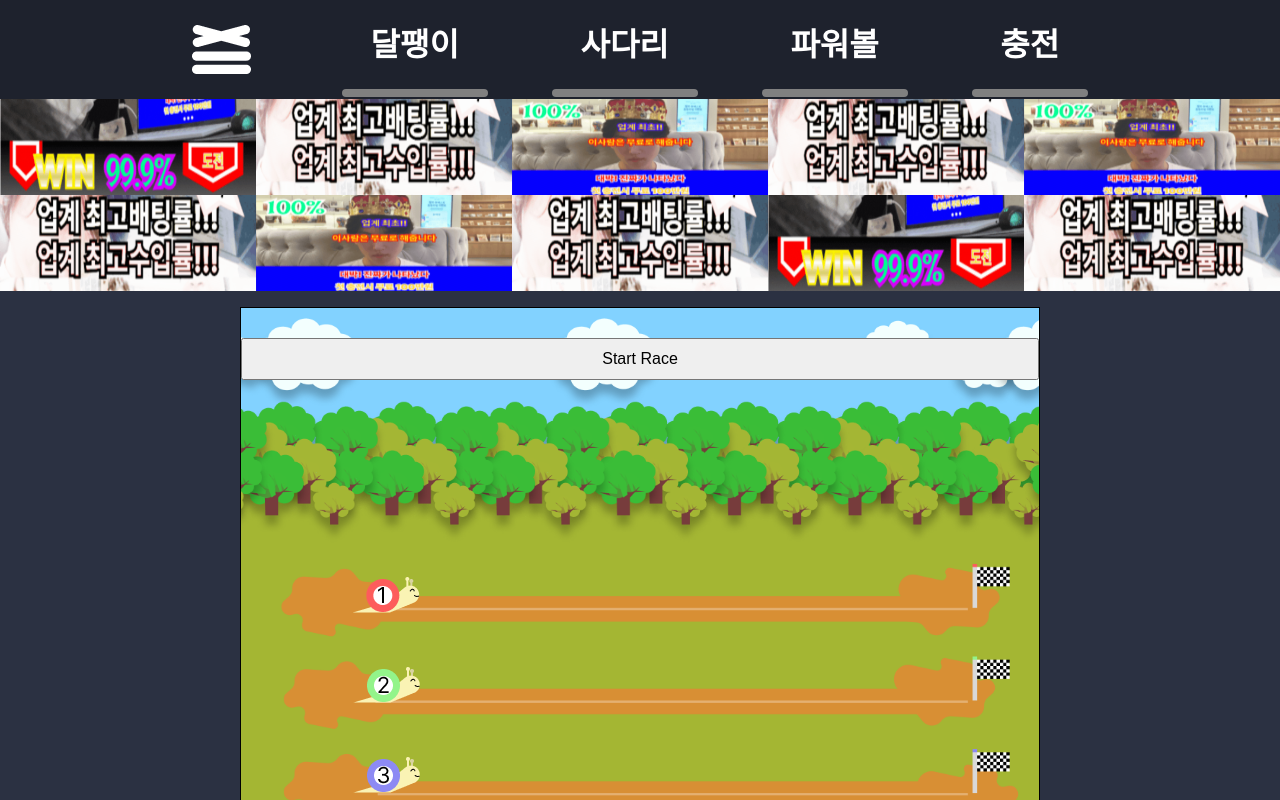
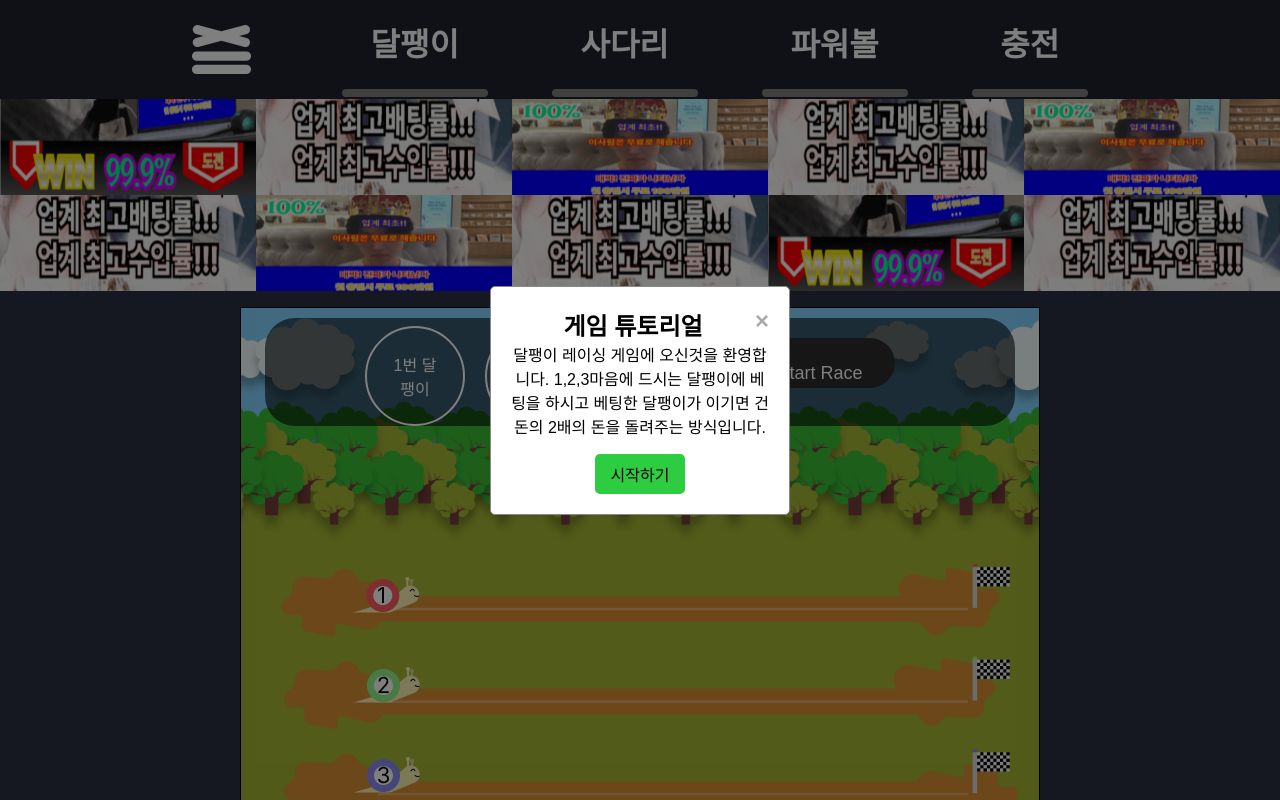
Before and after one commit to Gaft-sdhs/no-gambling-front, a React (Vite) app: page /snail in a window 1280 px wide. Before the commit this address had no page. Shown: the top 800 px of the page. Built offline with nearby package versions, Linux system fonts and the light colour scheme.

Commit message:
달팽이 고치고 앱 화면 일때 모달창

```diff
--- a/src/App.jsx
+++ b/src/App.jsx
@@ -1,15 +1,36 @@
+// src/App.jsx
+import React, { useState, useEffect } from "react";
+import { Route, Routes, Navigate } from "react-router-dom";
 import Header from "./components/header/Header";
 import Index from "./pages/Index";
 import Snail from "./pages/Snail";
 import Ladder from "./pages/Ladder";
 import PowerBall from "./pages/PowerBall";
-import { Route, Routes, Navigate } from "react-router-dom";
-
+import MobileWarning from "../src/components/MobileWarning/MobileWarning.jsx";
 import "./css/index.css";
 
 function App() {
+  const [showModal, setShowModal] = useState(false);
+
+  useEffect(() => {
+    const checkScreenSize = () => {
+      if (window.innerWidth < 1024) { // 모바일 화면 크기 예시로 1024px 이하로 설정
+        setShowModal(true);
+      } else {
+        setShowModal(false);
+      }
+    };
+
+    checkScreenSize();
+    window.addEventListener('resize', checkScreenSize);
+    return () => {
+      window.removeEventListener('resize', checkScreenSize);
+    };
+  }, []);
+
   return (
     <>
+      {showModal && <MobileWarning />}
       <Header />
       <Routes>
         <Route path="/" element={<Index />} />
--- /dev/null
+++ b/src/components/MobileWarning/MobileWarning.jsx.jsx
@@ -0,0 +1,13 @@
+// src/components/MobileWarning.jsx
+import React from 'react';
+import './css/MobileWarning.css';
+
+const MobileWarning = () => (
+  <div className="modal">
+    <div className="modal-content">
+      <h2>PC로 접속해 주세요.</h2>
+    </div>
+  </div>
+);
+
+export default MobileWarning;
--- /dev/null
+++ b/src/components/MobileWarning/css/MobileWarning.css
@@ -0,0 +1,24 @@
+/* src/css/MobileWarning.css */
+.modal {
+    position: fixed;
+    top: 0;
+    left: 0;
+    width: 100%;
+    height: 100%;
+    background-color: rgba(0, 0, 0, 0.5);
+    display: flex;
+    justify-content: center;
+    align-items: center;
+    z-index: 1000;
+  }
+
+  .modal-content {
+    background-color: white;
+    padding: 20px;
+    border-radius: 5px;
+    text-align: center;
+  }
+
+  h2 {
+    margin: 0;
+  }
--- /dev/null
+++ b/src/components/snail/BetModal.jsx
@@ -0,0 +1,51 @@
+import React, { useState } from 'react';
+
+const BetModal = ({ user, currentBet, placeBet, setShowBetModal, snailIndex }) => {
+  const [betAmount, setBetAmount] = useState('');
+
+  const handleBet = () => {
+    if (betAmount === '' || parseInt(betAmount) <= 0) {
+      alert('올바른 베팅 금액을 입력하세요.');
+      return;
+    }
+    if (parseInt(betAmount) > user.assets) {
+      alert('자산보다 많은 금액을 배팅할 수 없습니다.');
+      return;
+    }
+
+    // 베팅 금액과 선택된 달팽이 인덱스를 로컬 스토리지에 저장
+    const betData = { snailIndex, amount: parseInt(betAmount) };
+    localStorage.setItem('snailBet', JSON.stringify(betData));
+
+    placeBet(parseInt(betAmount));
+    setShowBetModal(false);
+  };
+
+  const explanation = {
+    '+': '합계 값보다 더 크다고 예측합니다.',
+    '-': '합계 값보다 더 작다고 예측합니다.',
+    '=': '합계 값과 같다고 예측합니다.',
+  }[currentBet];
+
+  return (
+    <div className="modal" style={{ display: 'flex' }}>
+      <div className="modal-content">
+        <span className="close" onClick={() => setShowBetModal(false)}>&times;</span>
+        <h2>배팅하기</h2>
+        <p>사용자: <span id="userName">{user.name}</span></p>
+        <p>자산: $<span id="userAssets">{user.assets}</span></p>
+        <p id="betExplanation">{explanation}</p>
+        <input
+          type="number"
+          id="betAmount"
+          value={betAmount}
+          onChange={(e) => setBetAmount(e.target.value)}
+          placeholder="배팅 금액 입력"
+        />
+        <button className="bet-button" onClick={handleBet}>배팅</button>
+      </div>
+    </div>
+  );
+};
+
+export default BetModal;
--- a/src/components/snail/SnailRace.jsx
+++ b/src/components/snail/SnailRace.jsx
@@ -1,13 +1,8 @@
-const SnailRace = ({ snailPng, snailIndex, position, speed, top }) => {
+import React from 'react';
+
+const SnailRace = ({ snailIndex, position, speed, top, snailPng }) => {
   return (
-    <div
-      className="snail"
-      style={{
-        left: `${position}%`,
-        transition: `left ${speed}s linear`,
-        top: `${top}%`,
-      }}
-    >
+    <div className="snail" style={{ left: `${position}%`, transition: `left ${speed}s linear`, top: `${top}%` }}>
       <img src={snailPng} alt={`snail-${snailIndex}`} />
     </div>
   );
--- /dev/null
+++ b/src/components/snail/TutorialModal.jsx
@@ -0,0 +1,37 @@
+import React, { useState, useEffect } from 'react';
+import './css/modal.css'; // 경로 확인
+
+const TutorialModal = () => {
+  const [isVisible, setIsVisible] = useState(false);
+
+  useEffect(() => {
+    const hasSeenTutorial = localStorage.getItem('sailTutor');
+    if (!hasSeenTutorial) {
+      setIsVisible(true);
+    }
+  }, []);
+
+  const closeModal = () => {
+    localStorage.setItem('sailTutor', 'true');
+    setIsVisible(false);
+  };
+
+  if (!isVisible) return null;
+
+  return (
+    <div className="modal" style={{ display: isVisible ? 'flex' : 'none' }}>
+      <div className="modal-content">
+        <span className="close" onClick={closeModal}>&times;</span>
+        <h2>게임 튜토리얼</h2>
+        <p>달팽이 레이싱 게임에 오신것을 환영합니다.
+            1,2,3마음에 드시는 달팽이에 베팅을 하시고
+            베팅한 달팽이가 이기면 건돈의 2배의 돈을
+            돌려주는 방식입니다.
+        </p>
+        <button className="bet-button" onClick={closeModal}>시작하기</button>
+      </div>
+    </div>
+  );
+};
+
+export default TutorialModal;
--- /dev/null
+++ b/src/components/snail/css/modal.css
@@ -0,0 +1,64 @@
+.modal {
+    display: none;
+    position: fixed;
+    z-index: 1;
+    left: 0;
+    top: 0;
+    width: 100%;
+    height: 100%;
+    overflow: auto;
+    background-color: rgba(0,0,0,0.5);
+    justify-content: center;
+    align-items: center;
+  }
+
+  .modal-content {
+    background-color: #fefefe;
+    margin: auto;
+    padding: 2rem;
+    border: 1px solid #888;
+    width: 80%;
+    max-width: 300px;
+    border-radius: 0.625rem;
+    text-align: center;
+  }
+
+  .modal-content h2,
+  .modal-content p,
+  .modal-content input,
+  .modal-content button {
+    color: black;
+  }
+
+  .close {
+    color: #aaa;
+    float: right;
+    font-size: 1.5rem;
+    font-weight: bold;
+  }
+
+  .close:hover,
+  .close:focus {
+    color: #000;
+    text-decoration: none;
+    cursor: pointer;
+  }
+
+  .bet-button {
+    padding: 0.5rem 1rem;
+    margin-top: 1rem;
+    border: none;
+    border-radius: 0.3125rem;
+    cursor: pointer;
+    background-color: #2ECC40;
+    color: white;
+    font-size: 1rem;
+  }
+
+  .tutorial-slide {
+    display: none;
+  }
+
+  .tutorial-slide.active {
+    display: block;
+  }
--- a/src/pages/Snail.jsx
+++ b/src/pages/Snail.jsx
@@ -1,7 +1,8 @@
-import { useState, useEffect } from "react";
+import React, { useState, useEffect } from "react";
 import SnailRace from "../components/snail/SnailRace";
 import Ranking from "../components/ranking/Ranking";
-
+import TutorialModal from "../components/snail/TutorialModal";
+import BetModal from '../components/snail/BetModal';
 import snailImage1 from "../assets/1snail.png";
 import snailImage2 from "../assets/2snail.png";
 import snailImage3 from "../assets/3snail.png";
@@ -12,11 +13,17 @@ import "./css/snail.css";
 const snailImages = [snailImage1, snailImage2, snailImage3];
 
 const Snail = () => {
+  const [showBetModal, setShowBetModal] = useState(false);
+  const [selectedSnail, setSelectedSnail] = useState(null); // 선택된 달팽이 번호 저장 상태
   const [snails] = useState(["1", "2", "3"]);
   const [positions, setPositions] = useState([14, 14, 14]); // 시작 위치 조정
   const [isRacing, setIsRacing] = useState(false);
   const [speeds, setSpeeds] = useState([0, 0, 0]);
   const [intervalId, setIntervalId] = useState(null);
+  const [voteCounts, setVoteCounts] = useState([0, 0, 0]); // 투표 수 저장 배열
+  const [selectedVote, setSelectedVote] = useState(null); // 선택된 투표 저장 상태
+  const [user, setUser] = useState({ name: '사용자 이름', assets: 100 }); // 사용자 정보 상태
+  const [currentBet, setCurrentBet] = useState('+'); // 현재 선택된 배팅 설명 상태
 
   const getRandomSpeed = () => Math.random() * 4 + 4; // 2초에서 7초 사이의 랜덤 속도
 
@@ -54,8 +61,24 @@ const Snail = () => {
     setIsRacing(false);
   };
 
+  const handleVote = (index) => {
+    if (!isRacing) {
+      setSelectedVote(index);
+      const newVoteCounts = [...voteCounts];
+      newVoteCounts[index] += 1;
+      setVoteCounts(newVoteCounts);
+    }
+  };
+
+  const placeBet = (amount) => {
+    // 여기서 베팅 처리 로직 구현
+    console.log(`베팅 금액: ${amount}`);
+    // 베팅 처리 로직을 작성하고 필요한 상태 업데이트를 수행하세요.
+  };
+
   return (
     <main className="Snail">
+      <TutorialModal />
       <section className="container">
         <div className="race-track" style={{ backgroundImage: `url("${snailBg}")` }}>
           {snails.map((snail, index) => (
@@ -68,12 +91,24 @@ const Snail = () => {
               top={index * 15 + 45} // 간격 조정 및 위치 내리기
             />
           ))}
-          <button onClick={startRace} disabled={isRacing}>
-            Start Race
-          </button>
+          <div className="button-container">
+            <button className={selectedVote === 0 ? "vote-button selected-red" : "vote-button"} onClick={() => handleVote(0)}>1번 달팽이</button>
+            <button className={selectedVote === 1 ? "vote-button selected-green" : "vote-button"} onClick={() => handleVote(1)}>2번 달팽이</button>
+            <button className={selectedVote === 2 ? "vote-button selected-blue" : "vote-button"} onClick={() => handleVote(2)}>3번 달팽이</button>
+            <button className="start-button" onClick={startRace} disabled={isRacing}>Start Race</button>
+          </div>
         </div>
         <Ranking/>
       </section>
+      {showBetModal && (
+        <BetModal
+          user={user} // 사용자 정보 전달
+          currentBet={currentBet} // 현재 선택된 배팅 설명 전달
+          placeBet={placeBet} // 베팅 처리 함수 전달
+          setShowBetModal={setShowBetModal} // 모달 상태 변경 함수 전달
+          snailIndex={selectedSnail} // 선택된 달팽이 번호 전달
+        />
+      )}
     </main>
   );
 };
--- a/src/pages/css/snail.css
+++ b/src/pages/css/snail.css
@@ -26,7 +26,6 @@
   display: flex;
   flex-direction: column;
   justify-content: space-between;
-  padding: 10px 0;
   background-size: cover;
   background-position: center;
 }
@@ -43,3 +42,54 @@ button {
   font-size: 1rem;
   cursor: pointer;
 }
+.button-container {
+  border-radius: 30px;
+  display: flex;
+  flex-direction: row; /* 가로 배치 */
+  position: absolute;
+  top: 10px; /* 상단에 위치 */
+  left: 50%; /* 가운데 정렬 */
+  transform: translateX(-50%); /* 가운데 정렬 */
+  width: auto; /* 버튼 컨테이너 너비 자동 조정 */
+  background-color: #00000092;
+  padding-right: 100px;
+  padding-left: 100px;
+}
+
+.vote-button {
+  margin-top: 1vh;
+  height: 100px;
+  width: 100px;
+  border-radius: 50%;
+  margin-right: 20px; /* 버튼 간격 */
+  padding: 10px 20px; /* 버튼 내부 여백 */
+  font-size: 1rem; /* 폰트 사이즈 */
+  cursor: pointer; /* 커서 타입 */
+  background-color: transparent; /* 배경색 투명 */
+  border: 2px solid white; /* 테두리 흰색 */
+  color: white; /* 폰트 색상 */
+}
+
+.vote-button.selected-red {
+  background-color: red; /* 1번 선택 배경색 */
+  border-color: red; /* 1번 선택 테두리색 */
+}
+
+.vote-button.selected-green {
+  background-color: green; /* 2번 선택 배경색 */
+  border-color: green; /* 2번 선택 테두리색 */
+}
+
+.vote-button.selected-blue {
+  background-color: blue; /* 3번 선택 배경색 */
+  border-color: blue; /* 3번 선택 테두리색 */
+}
+
+.start-button {
+  margin-top: 100px;
+  height: 50px;
+  border-radius: 25px;
+
+  font-size: 1rem; /* 폰트 사이즈 */
+  cursor: pointer; /* 커서 타입 */
+}
```
Also changed, not shown: src/components/ranking/WarningModal.jsx (added, +15 -0 lines).
